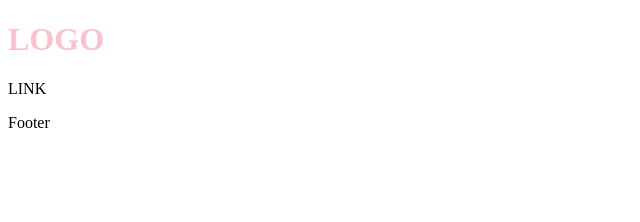
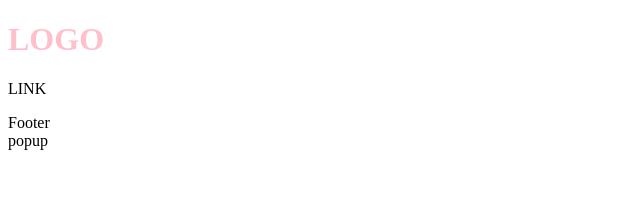
Before and after one commit to Jinkyo-09/react-first, a React (Create React App) app: page /#/ in a window 1280 px wide. Shown: the top 222 px of the page, without its empty margins (0-640 px from the left). Built offline with nearby package versions, Linux system fonts and the light colour scheme.

Commit message:
jsx안쪽에서 삼항연산자로 ispop판단

```diff
--- a/src/App.jsx
+++ b/src/App.jsx
@@ -1,12 +1,15 @@
 import Footer from './components/footer';
 import Header from './components/header.jsx';
+import Popup from './components/popup';
 import './style.scss';
 
 function App() {
+	let isPop = true;
 	return (
 		<>
 			<Header />
 			<Footer />
+			{isPop ? <Popup /> : null}
 		</>
 	);
 }
--- /dev/null
+++ b/src/components/popup.jsx
@@ -0,0 +1,5 @@
+function Popup() {
+	return <aside>popup</aside>;
+}
+
+export default Popup;
```
